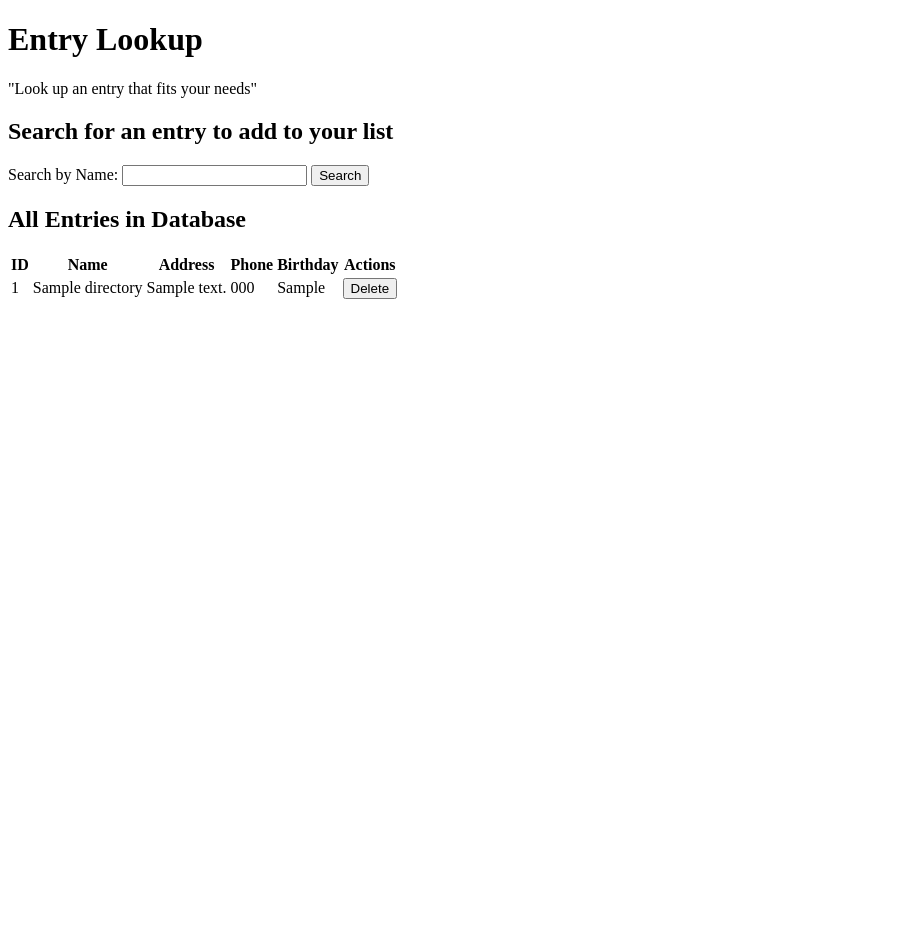
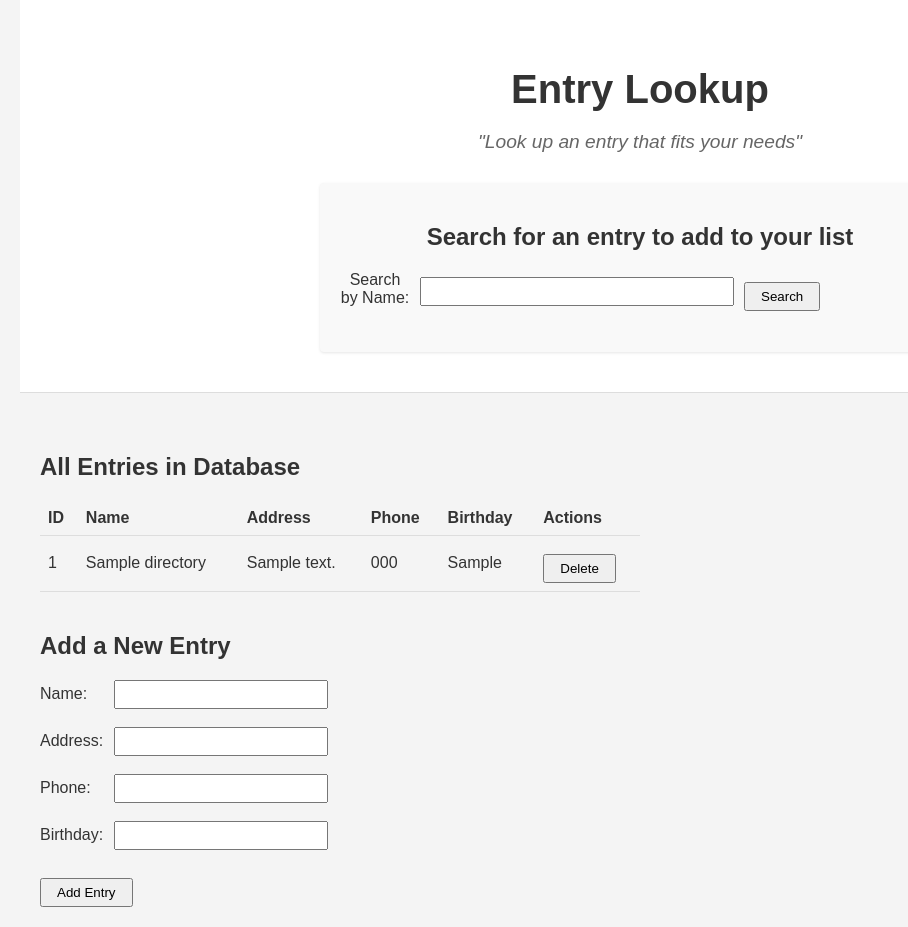
Before and after one commit to Jaxononator17/Becco_website, a PHP site: page /member_directory.php in a window 1280 px wide. Shown: the whole page, without its empty margins (0-908 px from the left). Before the commit the page ends 299 px from the top, so only its background shows below. Run offline with PHP 8.4, Linux system fonts and the light colour scheme; the visitor is signed in with stand-in values (Sample User, id 1); tables that the repository leaves empty or names only in its code hold one stand-in row (values such as "Sample post").

Commit message:
Had AI help me implement the add to the database function that was created in the demo code previously given.

```diff
--- a/member_directory.php
+++ b/member_directory.php
@@ -40,7 +40,17 @@ if (isset($_GET['search']) && !empty($_GET['search'])) {
 
 // Handle form submissions
 if ($_SERVER['REQUEST_METHOD'] == 'POST') {
-    if (isset($_POST['delete_id'])) {
+    if (isset($_POST['name']) && isset($_POST['address']) && isset($_POST['phone']) && isset($_POST['birthday'])) {
+        // Insert new entry
+        $name = htmlspecialchars($_POST['name']);
+        $address = htmlspecialchars($_POST['address']);
+        $phone = htmlspecialchars($_POST['phone']);
+        $birthday = htmlspecialchars($_POST['birthday']);
+
+        $insert_sql = 'INSERT INTO directory (name, address, phone, birthday) VALUES (:name, :address, :phone, :birthday)';
+        $stmt_insert = $pdo->prepare($insert_sql);
+        $stmt_insert->execute(['name' => $name, 'address' => $address, 'phone' => $phone, 'birthday' => $birthday]);
+    } elseif (isset($_POST['delete_id'])) {
         // Delete an entry
         $delete_id = (int) $_POST['delete_id'];
 
@@ -60,7 +70,8 @@ $stmt = $pdo->query($sql);
 <html lang="en">
 <head>
     <meta charset="UTF-8">
-    <title>Directory Lookup</title>
+    <title>Entry Lookup</title>
+    <link rel="stylesheet" href="style.css">
 </head>
 <body>
     <!-- Hero Section -->
@@ -149,5 +160,25 @@ $stmt = $pdo->query($sql);
             </tbody>
         </table>
     </div>
+
+    <!-- Form section with container -->
+    <div class="form-container">
+        <h2>Add a New Entry</h2>
+        <form action="index5.php" method="post">
+            <label for="name">Name:</label>
+            <input type="text" id="name" name="name" required>
+            <br><br>
+            <label for="address">Address:</label>
+            <input type="text" id="address" name="address" required>
+            <br><br>
+            <label for="phone">Phone:</label>
+            <input type="text" id="phone" name="phone" required>
+            <br><br>
+            <label for="birthday">Birthday:</label>
+            <input type="text" id="birthday" name="birthday" required>
+            <br><br>
+            <input type="submit" value="Add Entry">
+        </form>
+    </div>
 </body>
 </html>
--- /dev/null
+++ b/style.css
@@ -0,0 +1,139 @@
+body {
+    font-family: Arial, sans-serif;
+    background-color: #f4f4f4;
+    color: #333;
+    max-width: 1200px;
+    margin: 0 auto;
+    padding: 20px;
+}
+
+/* Add a wrapper for the table for better layout control */
+.table-container {
+    width: 100%;
+    overflow: hidden;  /* Contains the floated elements */
+    margin-bottom: 40px;
+}
+
+table {
+    width: 100%;
+    margin-top: 20px;
+    border-collapse: collapse;
+}
+
+th, td {
+    padding: 8px;
+    text-align: left;
+    border-bottom: 1px solid #ddd;
+}
+
+.half-width-left-align {
+    width: 50%;
+    float: none;  /* Explicitly remove float */
+}
+
+/* Create a clear break in the layout */
+.form-container {
+    width: 100%;
+    clear: both;  /* Forces this below floated elements */
+    display: block;  /* Ensures block-level display */
+}
+
+form {
+    width: 100%;
+    max-width: 500px;
+    margin-top: 20px;
+}
+
+label {
+    display: inline-block;
+    width: 70px;
+    margin-bottom: 5px;
+}
+
+input[type="text"] {
+    padding: 5px;
+    width: 200px;
+}
+
+input[type="submit"] {
+    margin-top: 10px;
+    padding: 5px 15px;
+    cursor: pointer;
+}
+
+h1, h2 {
+    margin-bottom: 20px;
+}
+
+.search-container {
+    margin-bottom: 40px;
+    padding: 20px;
+    background-color: #fff;
+    border-radius: 4px;
+    box-shadow: 0 1px 3px rgba(0,0,0,0.1);
+}
+
+.search-form {
+    display: flex;
+    gap: 10px;
+    align-items: center;
+    margin-bottom: 20px;
+}
+
+.search-form input[type="text"] {
+    padding: 5px;
+    width: 300px;
+}
+
+.search-results {
+    margin-top: 20px;
+}
+
+.search-results h3 {
+    margin-bottom: 15px;
+}
+
+.table-container {
+    margin-top: 40px;
+}
+
+.form-container {
+    margin-top: 40px;
+}
+
+.hero-section {
+    background-color: #fff;
+    padding: 40px 20px;
+    margin: -20px -20px 40px -20px; /* Negative margin to stretch full width */
+    text-align: center;
+    border-bottom: 1px solid #ddd;
+}
+
+.hero-title {
+    font-size: 2.5em;
+    color: #333;
+    margin-bottom: 15px;
+}
+
+.hero-subtitle {
+    font-size: 1.2em;
+    color: #666;
+    margin-bottom: 30px;
+    font-style: italic;
+}
+
+.hero-search {
+    max-width: 600px;
+    margin: 0 auto;
+    padding: 20px;
+    background-color: #f9f9f9;
+    border-radius: 4px;
+    box-shadow: 0 1px 3px rgba(0,0,0,0.1);
+}
+
+/* Rest of your existing styles remain unchanged */
+.table-container {
+    width: 100%;
+    overflow: hidden;
+    margin-bottom: 40px;
+}
```
